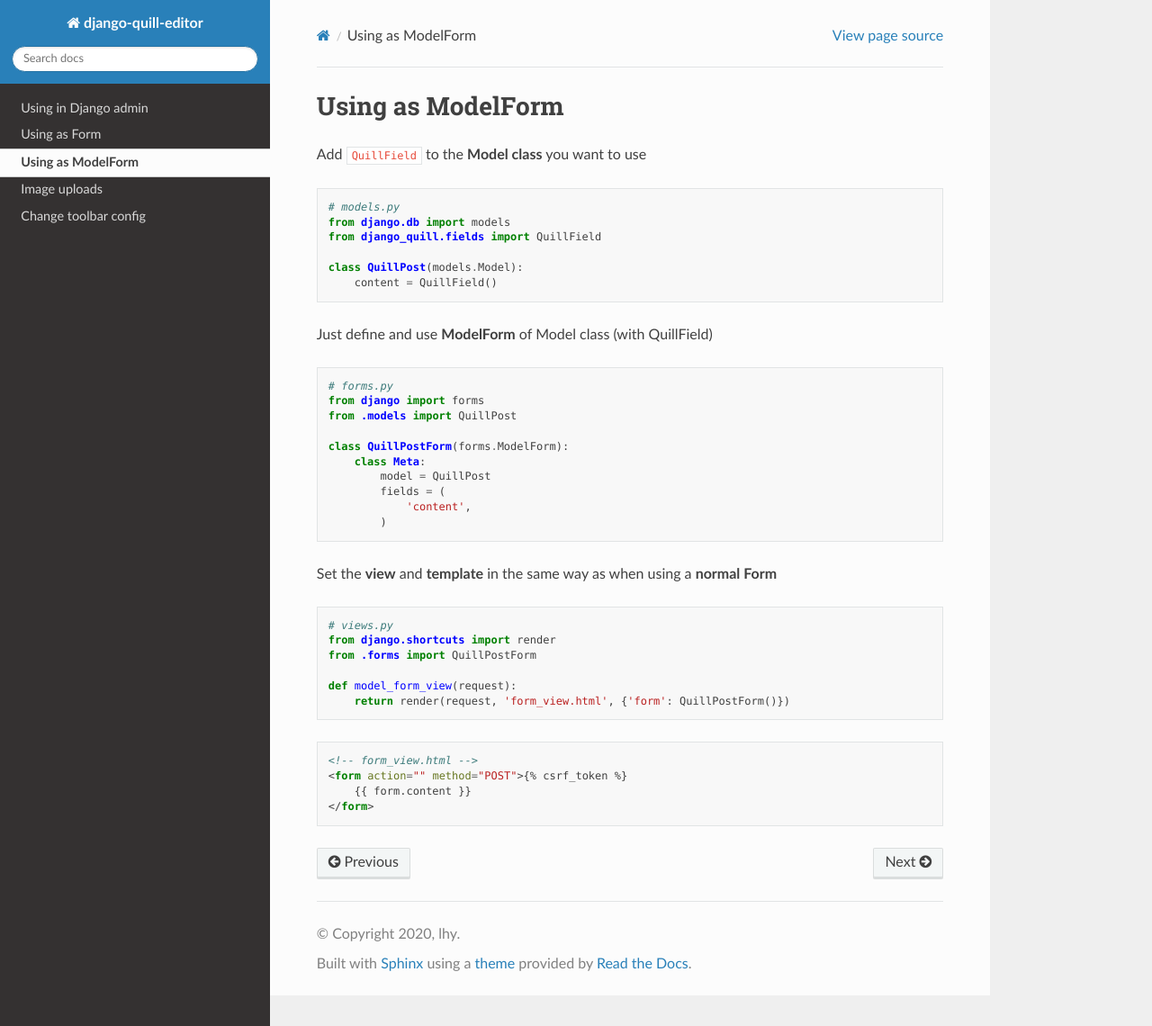
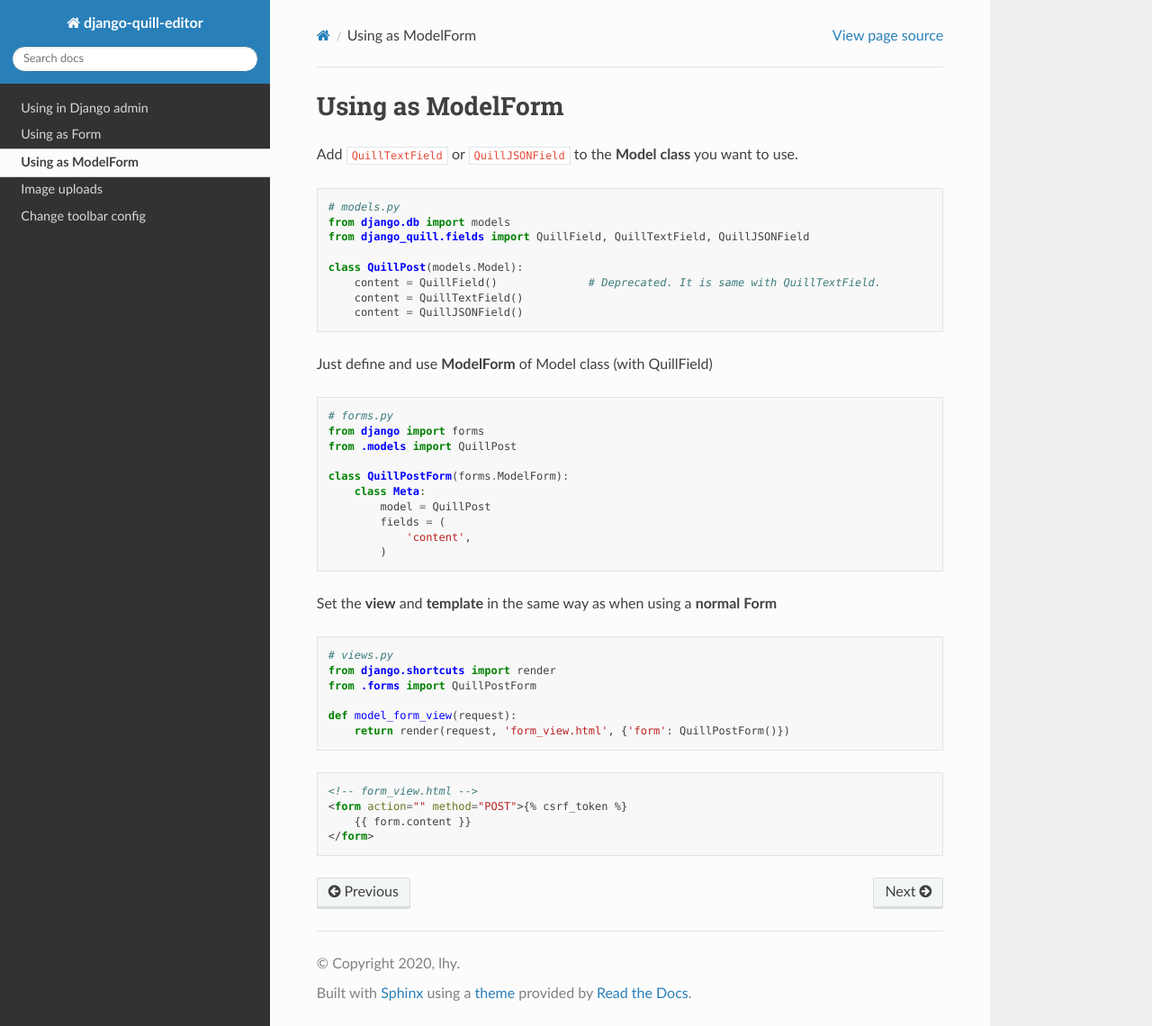
Before and after one commit to LeeHanYeong/django-quill-editor, a Sphinx documentation site: the page built from docs/pages/using-as-modelform.md, in a window 1280 px wide and 1140 px high. Shown: the whole window at 90% size. Built offline with Sphinx 7.4.7 and the Read the Docs theme 2.0.0, drawn with Linux system fonts in a browser that asks for light colours.

Commit message:
update documentations

````diff
--- a/docs/pages/using-as-modelform.md
+++ b/docs/pages/using-as-modelform.md
@@ -1,14 +1,16 @@
 # Using as ModelForm
 
-Add `QuillField` to the **Model class** you want to use
+Add `QuillTextField` or `QuillJSONField` to the **Model class** you want to use.
 
 ```python
 # models.py
 from django.db import models
-from django_quill.fields import QuillField
+from django_quill.fields import QuillField, QuillTextField, QuillJSONField
 
 class QuillPost(models.Model):
-    content = QuillField()
+    content = QuillField()              # Deprecated. It is same with QuillTextField.
+    content = QuillTextField()
+    content = QuillJSONField()
 ```
 
 
````
Also changed, not shown: README.md (+8 -6 lines), docs/pages/using-as-form.md (+4 -4 lines), docs/pages/using-in-admin.md (+5 -3 lines).
